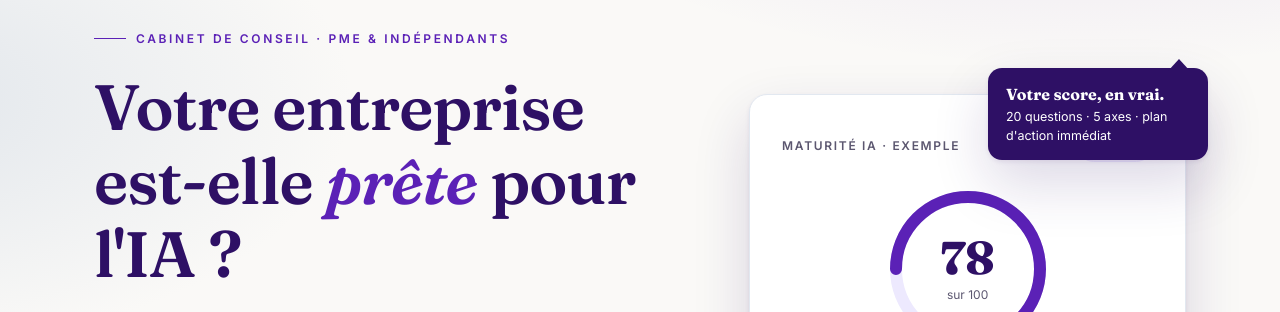
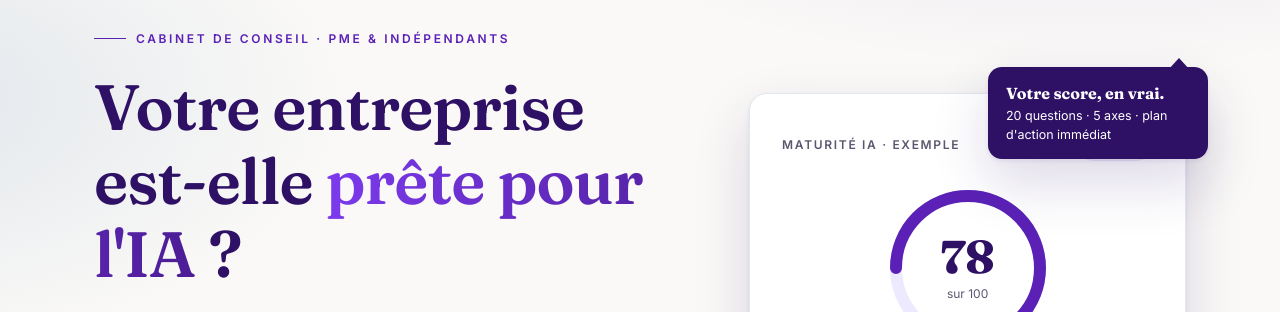
Before and after one commit to Dembis91-940/ai-readiness-kit, a plain HTML site: page index.html in a window 1280 px wide. Shown: the part 149-461 px from the top of the page. Drawn offline with nearby package versions, Linux system fonts and the light colour scheme.

Commit message:
EXCELLENCE V2.5 : hero percutant + dégradé CTA (Poseidon)

```diff
--- a/index.html
+++ b/index.html
@@ -360,7 +360,7 @@ footer .logo{color:#fff;margin-bottom:14px}
     <div class="grille">
       <div class="reveal">
         <span class="eyebrow">Cabinet de conseil · PME &amp; indépendants</span>
-        <h1>Votre entreprise est-elle <em>prête</em> pour l'IA&nbsp;?</h1>
+        <h1>Votre entreprise est-elle <span style="background:linear-gradient(90deg,#7c3aed,#4c1d95);-webkit-background-clip:text;background-clip:text;color:transparent;">prête pour l'IA</span> ?</h1>
         <p class="accroche">Découvrez votre niveau de maturité en 10 minutes, encadrez l'usage de l'IA dans vos équipes et adoptez sereinement — sans risque RGPD, sans fuite de données, sans improvisation.</p>
         <div class="hero-ctas">
           <a href="outil-audit.html" class="btn btn-violet">
@@ -870,5 +870,7 @@ document.getElementById('form-contact').addEventListener('submit', function (e)
   });
 });
 </script>
+
+<style>.btn-violet, .btn { background: linear-gradient(135deg, #7c3aed, #4c1d95) !important; border: none; }</style>
 </body>
 </html>
```
